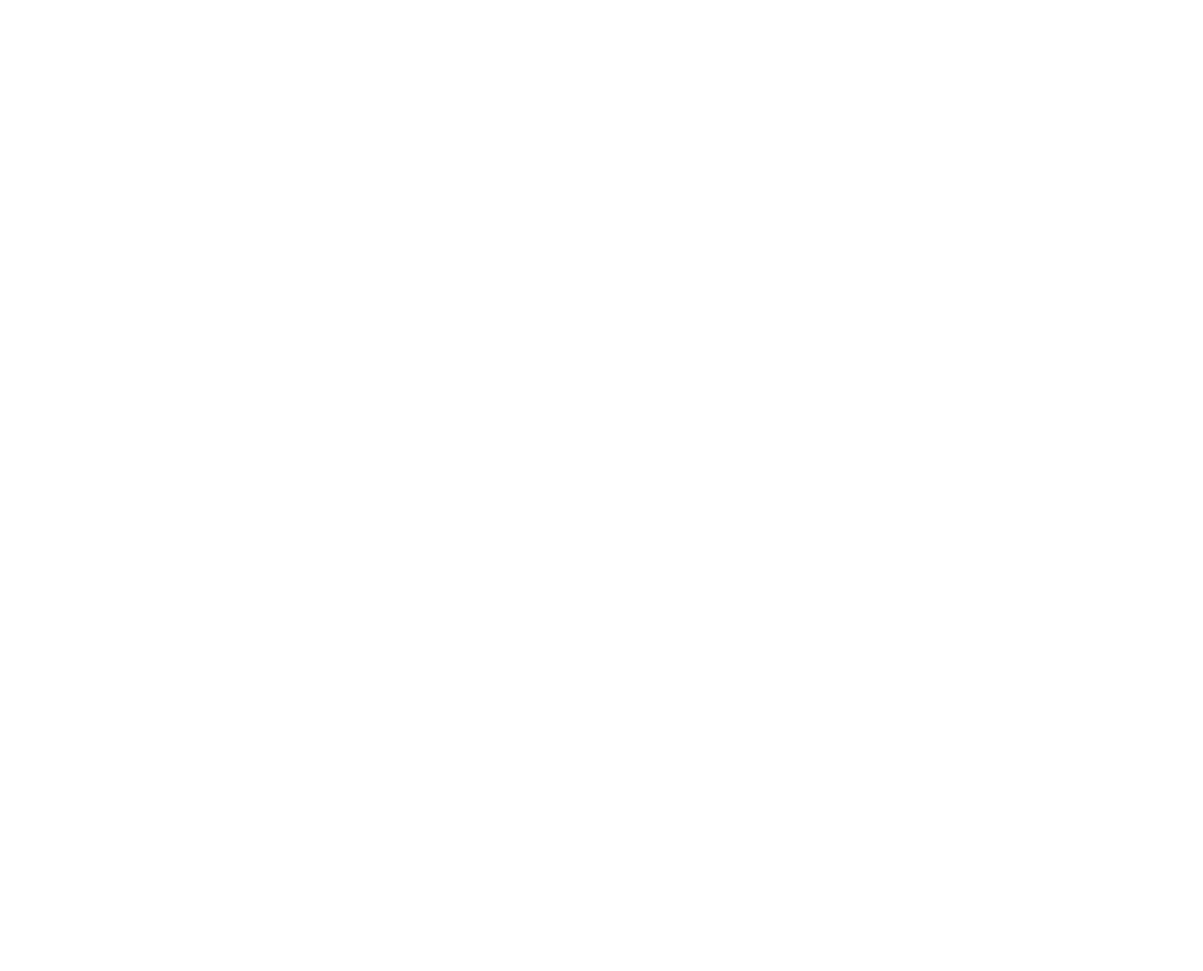
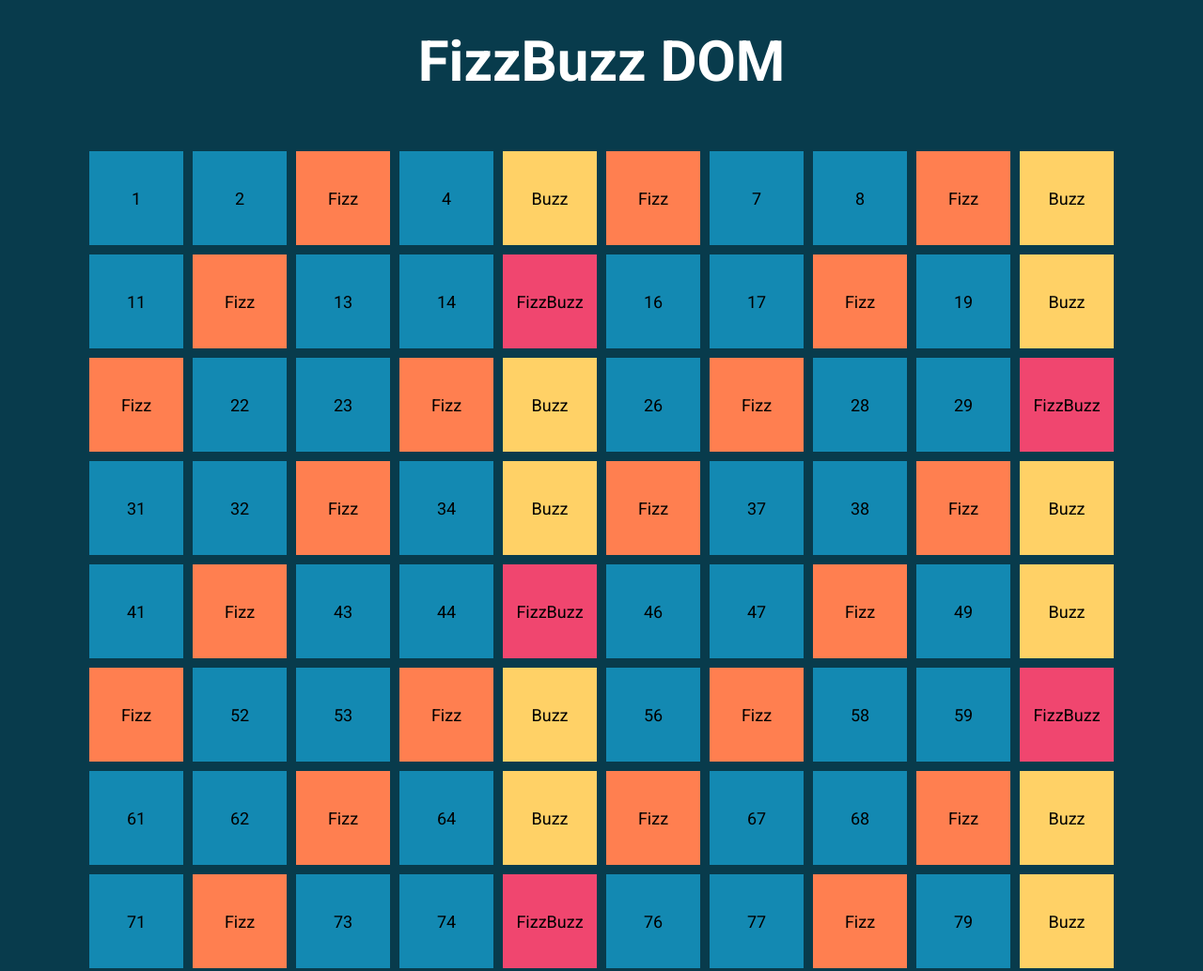
Before and after one commit to LorenzoMonteforte92/js-fizzbuzz, a plain HTML site: page index.html in a window 1280 px wide. Shown: the top 1034 px of the page at 94% size. Before the commit the page ends 800 px from the top, so only its background shows below. Drawn offline with Linux system fonts and the light colour scheme; a web font is replaced by a local one.

Commit message:
feat: add colors and layout

```diff
--- a/CSS/style.css
+++ b/CSS/style.css
@@ -0,0 +1,85 @@
+/*----------
+    RESET
+----------- */
+*{
+    margin: 0;
+    padding: 0;
+    box-sizing: border-box;
+}
+
+/*-----------
+    LAYOUT
+-------------*/
+
+.container{
+    max-width: 1200px;
+    margin: 0 auto;
+    padding-left: 10px;
+    padding-right: 10px;
+    padding-top: 30px;
+    padding-bottom: 60px;
+}
+
+.box{
+    display: flex;
+    justify-content: center;
+    align-items: center;
+    text-align: center;
+    font-size: large;
+    height: 100px;
+    width: 100px;
+    background-color: #1389B2;
+}
+
+h1{
+    margin: 30px 0;
+    color: white;
+    text-align: center;
+    font-size: 60px;
+}
+
+/*-----------
+    UTILITY
+-------------*/
+
+.d-flex{
+    display: flex;
+}
+
+.justify-center{
+    justify-content: center;
+}
+
+.align-center{
+    align-items: center;
+}
+
+.f-wrap{
+    flex-wrap: wrap;
+}
+
+.gap{
+    gap: 10px;
+}
+
+
+/*-----------
+    COLOR
+-------------*/
+
+body{
+    background-color: #083B4C;
+    font-family: "Roboto", sans-serif;
+}
+
+.fizz{
+    background-color: coral;
+}
+
+.buzz{
+    background-color: #FFD166;
+}
+
+.fizz-buzz{
+    background-color: #F0466F;
+}
--- a/JS/script.js
+++ b/JS/script.js
@@ -1,15 +1,17 @@
 // stampare in console numeri da 1 a 100
 for(let i = 1; i <= 100; i++){
-    console.log(i)
 
-    // per ogni numero multiplo di 3 stampare fizz
-    // per ogni numero multiplo di 5 stampa buzz
-    // per ogni numero multiplo sia di 3 che di 5 Fizzbuzz
+    // selezionare il div contenitore in cui inserire i div box
+    let newDiv = document.querySelector(`#num-container`)
+
+    // aggiungere ai div classi diverse per i tre casi specifici (divisibili per 3, divisibili pre 5 o entrambi)
     if(i % 3 === 0 && i % 5 === 0 ){
-        console.log(i + `-` + ` FizzBuzz`)
+        newDiv.innerHTML +=  `<div class="box fizz-buzz">FizzBuzz</div>`
     } else if(i % 3 === 0){
-        console.log(i + `-` + ` Fizz`)
+        newDiv.innerHTML +=  `<div class="box fizz">Fizz</div>`
     } else if(i % 5 === 0){
-        console.log(i + `-` + ` Buzz`)
+        newDiv.innerHTML +=  `<div class="box buzz">Buzz</div>`
+    } else {
+        newDiv.innerHTML +=  `<div class="box">${i}</div>`
     }
 }
--- a/index.html
+++ b/index.html
@@ -3,10 +3,18 @@
 <head>
     <meta charset="UTF-8">
     <meta name="viewport" content="width=device-width, initial-scale=1.0">
+    <link rel="preconnect" href="https://fonts.googleapis.com">
+    <link rel="preconnect" href="https://fonts.gstatic.com" crossorigin>
+    <link href="https://fonts.googleapis.com/css2?family=Montserrat:ital,wght@0,100..900;1,100..900&family=Open+Sans:wght@300;400;500;600;700&family=PT+Sans:wght@400;700&family=Roboto:ital,wght@0,100;0,300;0,400;0,500;0,700;0,900;1,100;1,300;1,400;1,500;1,700;1,900&family=Rye&display=swap" rel="stylesheet">
     <link rel="stylesheet" href="./CSS/style.css">
     <title>Document</title>
 </head>
 <body>
+    <h1>FizzBuzz DOM</h1>
+    <div id="num-container" class="container d-flex justify-center align-center f-wrap gap">
+
+    </div>
+
 
     <script type="text/javascript" src="./JS/script.js"></script>
 </body>
```
